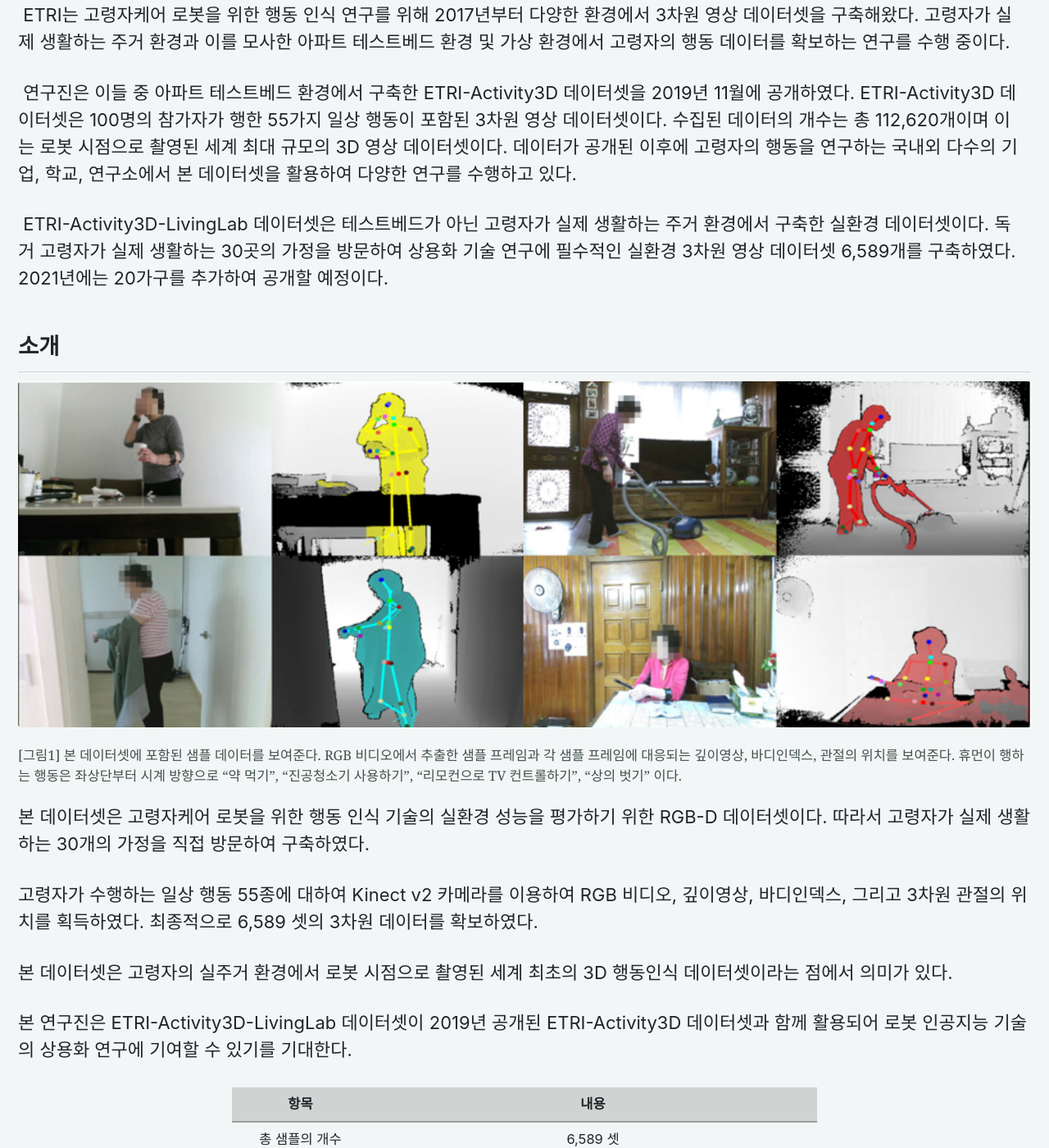
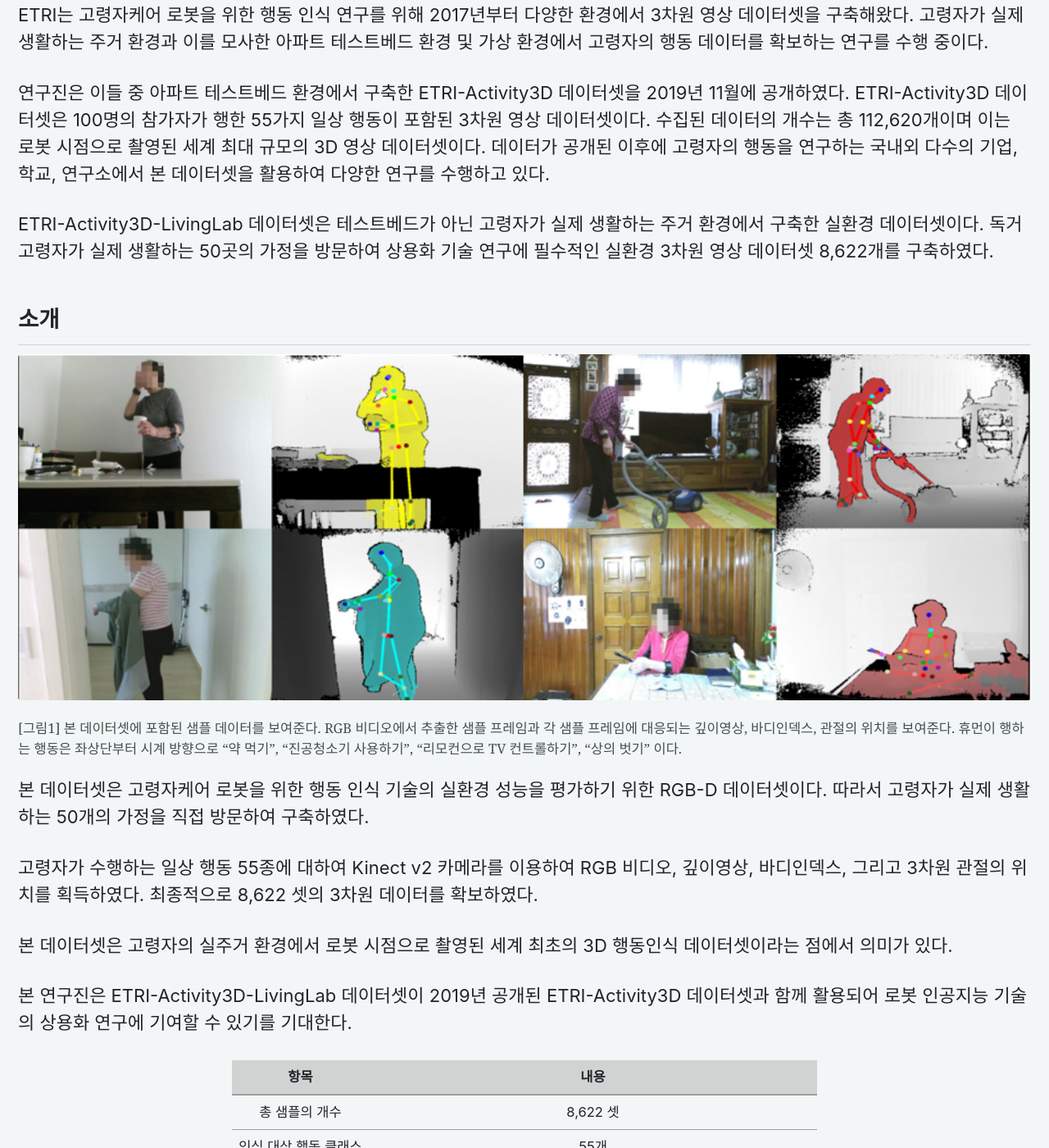
Before and after one commit to ai4robot/ai4robot.github.io, a Jekyll site: the page built from _pages/etri-activity3d-livinglab.md, in a window 1280 px wide and 1400 px high, scrolled down 608 px. Shown: the whole window at 82% size. Built offline with Jekyll 4.4.1, drawn with Linux system fonts in a browser that asks for light colours; cached includes are drawn as plain includes; nearby versions of some CDN libraries; some of the changed text lies outside the part shown.

Commit message:
UPDATE ETRI-Activity3D-LivingLab

```diff
--- a/_pages/etri-activity3d-livinglab.md
+++ b/_pages/etri-activity3d-livinglab.md
@@ -15,13 +15,13 @@ toc: true
 
 ## 구축 배경
 
- 고령자케어 로봇을 위한 최신 기법의 연구를 위해서는 로봇 시점에서 고령자를 촬영한 데이터셋의 확보가 필수적이다. 하지만 로봇이 운용되는 환경에서 사람의 일상 행동을 인식하기 위한 데이터셋은 매우 부족하며 특히 고령자 대상의 데이터셋은 전무한 실정이다.
+  고령자케어 로봇을 위한 최신 기법의 연구를 위해서는 로봇 시점에서 고령자를 촬영한 데이터셋의 확보가 필수적이다. 하지만 로봇이 운용되는 환경에서 사람의 일상 행동을 인식하기 위한 데이터셋은 매우 부족하며 특히 고령자 대상의 데이터셋은 전무한 실정이다.
 
- ETRI는 고령자케어 로봇을 위한 행동 인식 연구를 위해 2017년부터 다양한 환경에서 3차원 영상 데이터셋을 구축해왔다. 고령자가 실제 생활하는 주거 환경과 이를 모사한 아파트 테스트베드 환경 및 가상 환경에서 고령자의 행동 데이터를 확보하는 연구를 수행 중이다.
+ETRI는 고령자케어 로봇을 위한 행동 인식 연구를 위해 2017년부터 다양한 환경에서 3차원 영상 데이터셋을 구축해왔다. 고령자가 실제 생활하는 주거 환경과 이를 모사한 아파트 테스트베드 환경 및 가상 환경에서 고령자의 행동 데이터를 확보하는 연구를 수행 중이다.
 
- 연구진은 이들 중 아파트 테스트베드 환경에서 구축한 ETRI-Activity3D 데이터셋을 2019년 11월에 공개하였다. ETRI-Activity3D 데이터셋은 100명의 참가자가 행한 55가지 일상 행동이 포함된 3차원 영상 데이터셋이다. 수집된 데이터의 개수는 총 112,620개이며 이는 로봇 시점으로 촬영된 세계 최대 규모의 3D 영상 데이터셋이다. 데이터가 공개된 이후에 고령자의 행동을 연구하는 국내외 다수의 기업, 학교, 연구소에서 본 데이터셋을 활용하여 다양한 연구를 수행하고 있다.
+연구진은 이들 중 아파트 테스트베드 환경에서 구축한 ETRI-Activity3D 데이터셋을 2019년 11월에 공개하였다. ETRI-Activity3D 데이터셋은 100명의 참가자가 행한 55가지 일상 행동이 포함된 3차원 영상 데이터셋이다. 수집된 데이터의 개수는 총 112,620개이며 이는 로봇 시점으로 촬영된 세계 최대 규모의 3D 영상 데이터셋이다. 데이터가 공개된 이후에 고령자의 행동을 연구하는 국내외 다수의 기업, 학교, 연구소에서 본 데이터셋을 활용하여 다양한 연구를 수행하고 있다.
 
- ETRI-Activity3D-LivingLab 데이터셋은 테스트베드가 아닌 고령자가 실제 생활하는 주거 환경에서 구축한 실환경 데이터셋이다. 독거 고령자가 실제 생활하는 30곳의 가정을 방문하여 상용화 기술 연구에 필수적인 실환경 3차원 영상 데이터셋 6,589개를 구축하였다. 2021년에는 20가구를 추가하여 공개할 예정이다.
+ETRI-Activity3D-LivingLab 데이터셋은 테스트베드가 아닌 고령자가 실제 생활하는 주거 환경에서 구축한 실환경 데이터셋이다. 독거 고령자가 실제 생활하는 50곳의 가정을 방문하여 상용화 기술 연구에 필수적인 실환경 3차원 영상 데이터셋 8,622개를 구축하였다.
 
 ## 소개
 
@@ -30,9 +30,9 @@ toc: true
   <figcaption>[그림1] 본 데이터셋에 포함된 샘플 데이터를 보여준다. RGB 비디오에서 추출한 샘플 프레임과 각 샘플 프레임에 대응되는 깊이영상, 바디인덱스, 관절의 위치를 보여준다. 휴먼이 행하는 행동은 좌상단부터 시계 방향으로 “약 먹기”, “진공청소기 사용하기”, “리모컨으로 TV 컨트롤하기”, “상의 벗기” 이다.</figcaption>
 </figure>
 
-본 데이터셋은 고령자케어 로봇을 위한 행동 인식 기술의 실환경 성능을 평가하기 위한 RGB-D 데이터셋이다. 따라서 고령자가 실제 생활하는 30개의 가정을 직접 방문하여 구축하였다.
+본 데이터셋은 고령자케어 로봇을 위한 행동 인식 기술의 실환경 성능을 평가하기 위한 RGB-D 데이터셋이다. 따라서 고령자가 실제 생활하는 50개의 가정을 직접 방문하여 구축하였다.
 
-고령자가 수행하는 일상 행동 55종에 대하여 Kinect v2 카메라를 이용하여 RGB 비디오, 깊이영상, 바디인덱스, 그리고 3차원 관절의 위치를 획득하였다. 최종적으로 6,589 셋의 3차원 데이터를 확보하였다.
+고령자가 수행하는 일상 행동 55종에 대하여 Kinect v2 카메라를 이용하여 RGB 비디오, 깊이영상, 바디인덱스, 그리고 3차원 관절의 위치를 획득하였다. 최종적으로 8,622 셋의 3차원 데이터를 확보하였다.
 
 본 데이터셋은 고령자의 실주거 환경에서 로봇 시점으로 촬영된 세계 최초의 3D 행동인식 데이터셋이라는 점에서 의미가 있다.
 
@@ -40,9 +40,9 @@ toc: true
 
 | 항목 | 내용 |
 | :-: | :-: |
-| 총 샘플의 개수 | 6,589 셋 |
+| 총 샘플의 개수 | 8,622 셋 |
 | 인식 대상 행동 클래스 | 55개 |
-| 촬영자 수 | 30명 (남 3명, 여 27명) |
+| 촬영자 수 | 50명 (남 8명, 여 42명) |
 | 수집 환경 | 독거 고령자가 실제 생활하는 가정 |
 | 촬영 장소 | 로봇이 위치할 수 있는 다양한 장소 |
 | 수집 데이터 포맷 | RGB videos, depth map frames, body index frames, 3D skeletal data |
```
Also changed, not shown: other parts of _pages/etri-activity3d-livinglab.md (+5 -5 lines), _pages/etri-activity3d-livinglab-en.md (+10 -10 lines).
